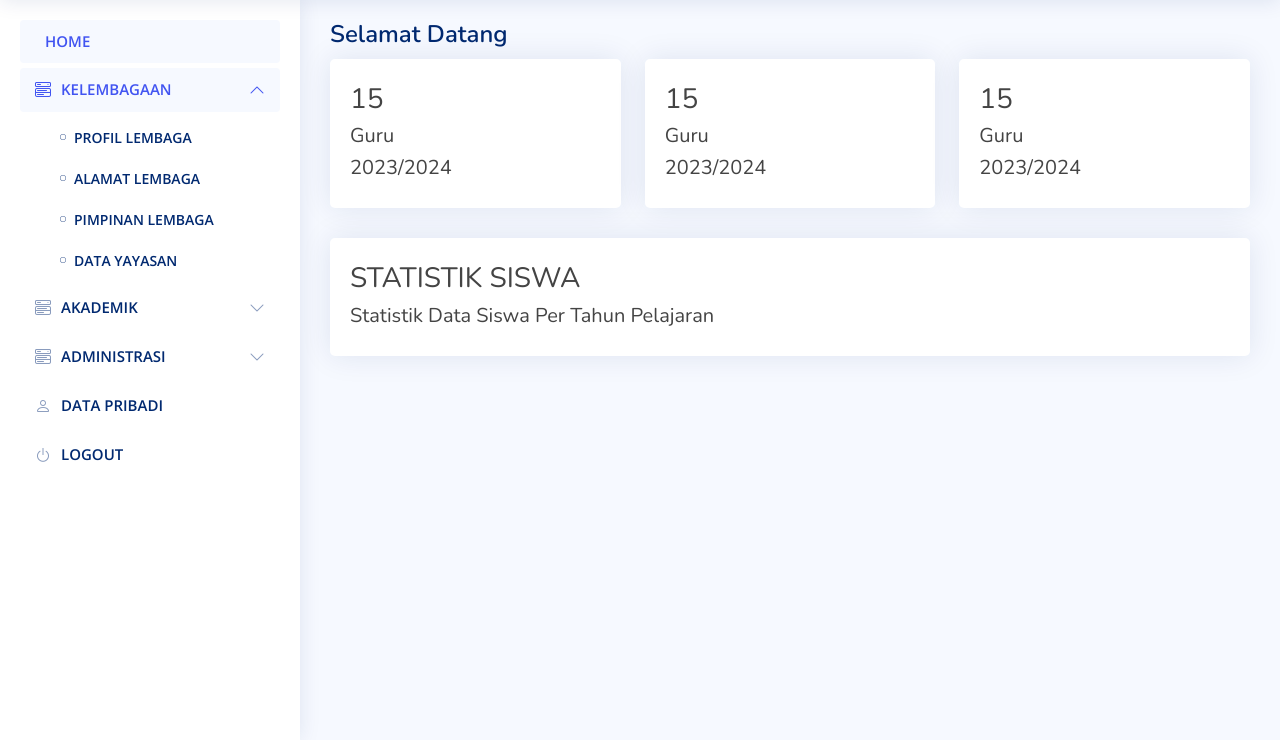
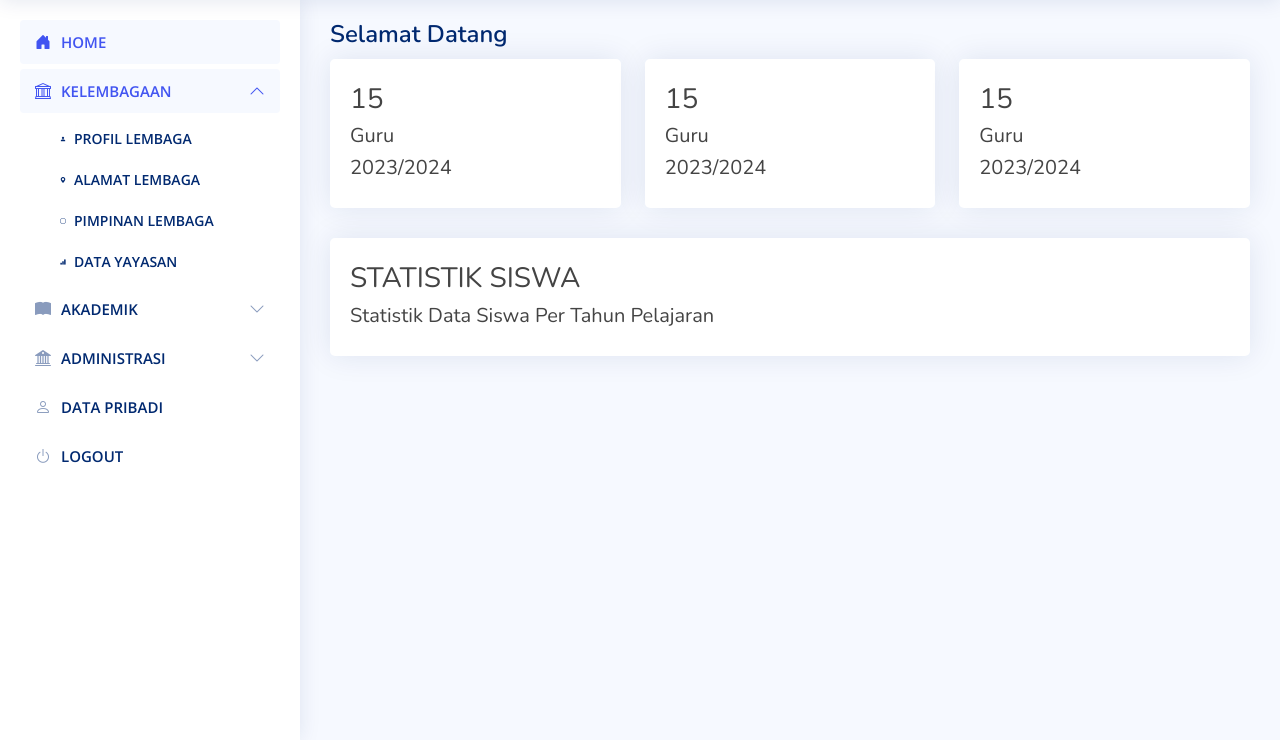
Before and after one commit to wahid050601/project-umat, a PHP site: page /niceadmin/ in a window 1280 px wide, after a click on "KELEMBAGAAN". Shown: the part 60-800 px from the top of the page. Run offline with PHP 8.4, Linux system fonts and the light colour scheme; a user stored in the database is signed in; data comes from the database, SQL or seed files in the repository; some libraries are stand-ins or nearby versions.

Commit message:
tambahan index

```diff
--- a/index.php
+++ b/index.php
@@ -121,24 +121,24 @@ $data_siswa = mysqli_query ($koneksi, "select * from tb_siswa") ;
 
       <li class="nav-item">
         <a class="nav-link " href="index.php">
-          <i class="bi bi-home"></i>
+          <i class="bi bi-house-door-fill"></i>
           <span>HOME</span>
         </a>
       </li><!-- End Dashboard Nav -->
 
       <li class="nav-item">
         <a class="nav-link collapsed" data-bs-target="#kelembagaan-nav" data-bs-toggle="collapse" href="#">
-          <i class="bi bi-menu-button-wide"></i><span>KELEMBAGAAN</span><i class="bi bi-chevron-down ms-auto"></i>
+          <i class="bi bi-bank"></i><span>KELEMBAGAAN</span><i class="bi bi-chevron-down ms-auto"></i>
         </a>
         <ul id="kelembagaan-nav" class="nav-content collapse " data-bs-parent="#sidebar-nav">
           <li>
             <a href="#" onclick="HtmlLoad('pages/kelembagaan/profil-lembaga.php')">
-              <i class="bi bi-circle"></i><span>PROFIL LEMBAGA</span>
+              <i class="bi bi-person-fill"></i><span>PROFIL LEMBAGA</span>
             </a>
           </li>
           <li>
             <a href="#" onclick="HtmlLoad('pages/kelembagaan/alamat-lembaga.php')">
-              <i class="bi bi-circle"></i><span>ALAMAT LEMBAGA</span>
+              <i class="bi bi-geo-alt-fill"></i><span>ALAMAT LEMBAGA</span>
             </a>
           </li>
           <li>
@@ -148,7 +148,7 @@ $data_siswa = mysqli_query ($koneksi, "select * from tb_siswa") ;
           </li>
           <li>
             <a href="components-kartu-ujian.html">
-              <i class="bi bi-circle"></i><span>DATA YAYASAN</span>
+              <i class="bi bi-bar-chart-fill"></i><span>DATA YAYASAN</span>
             </a>
           </li>
         </ul>
@@ -156,17 +156,17 @@ $data_siswa = mysqli_query ($koneksi, "select * from tb_siswa") ;
 
       <li class="nav-item">
         <a class="nav-link collapsed" data-bs-target="#components-nav" data-bs-toggle="collapse" href="#">
-          <i class="bi bi-menu-button-wide"></i><span>AKADEMIK</span><i class="bi bi-chevron-down ms-auto"></i>
+          <i class="bi bi-book-fill"></i><span>AKADEMIK</span><i class="bi bi-chevron-down ms-auto"></i>
         </a>
         <ul id="components-nav" class="nav-content collapse " data-bs-parent="#sidebar-nav">
           <li>
             <a href="#" onclick="HtmlLoad('pages/pelajaran/pelajaran.php')">
-              <i class="bi bi-circle"></i><span>JADWAL PELAJARAN</span>
+              <i class="bi bi-calendar-minus-fill"></i><span>JADWAL PELAJARAN</span>
             </a>
           </li>
           <li>
             <a href="components-kartu-ujian.html">
-              <i class="bi bi-circle"></i><span>KARTU UJIAN</span>
+              <i class="bi bi-person-vcard"></i><span>KARTU UJIAN</span>
             </a>
           </li>
           <li>
@@ -176,7 +176,7 @@ $data_siswa = mysqli_query ($koneksi, "select * from tb_siswa") ;
           </li>
           <li>
             <a href="#" onclick="HtmlLoad('pages/siswa/siswa.php')" >
-              <i class="bi bi-circle"></i><span>DATA SISWA</span>
+              <i class="bi bi-person-lines-fill"></i><span>DATA SISWA</span>
             </a>
           </li>
           <li>
@@ -189,12 +189,12 @@ $data_siswa = mysqli_query ($koneksi, "select * from tb_siswa") ;
 
       <li class="nav-item">
         <a class="nav-link collapsed" data-bs-target="#administrasi-nav" data-bs-toggle="collapse" href="#">
-          <i class="bi bi-menu-button-wide"></i><span>ADMINISTRASI</span><i class="bi bi-chevron-down ms-auto"></i>
+          <i class="bi bi-bank2"></i><span>ADMINISTRASI</span><i class="bi bi-chevron-down ms-auto"></i>
         </a>
         <ul id="administrasi-nav" class="nav-content collapse " data-bs-parent="#sidebar-nav">
           <li>
             <a href="#" onclick="HtmlLoad('pages/administrasi/persuratan.php')">
-              <i class="bi bi-circle"></i><span>PERSURATAN</span>
+              <i class="bi bi-envelope-fill"></i><span>PERSURATAN</span>
             </a>
           </li>
           <li>
```
